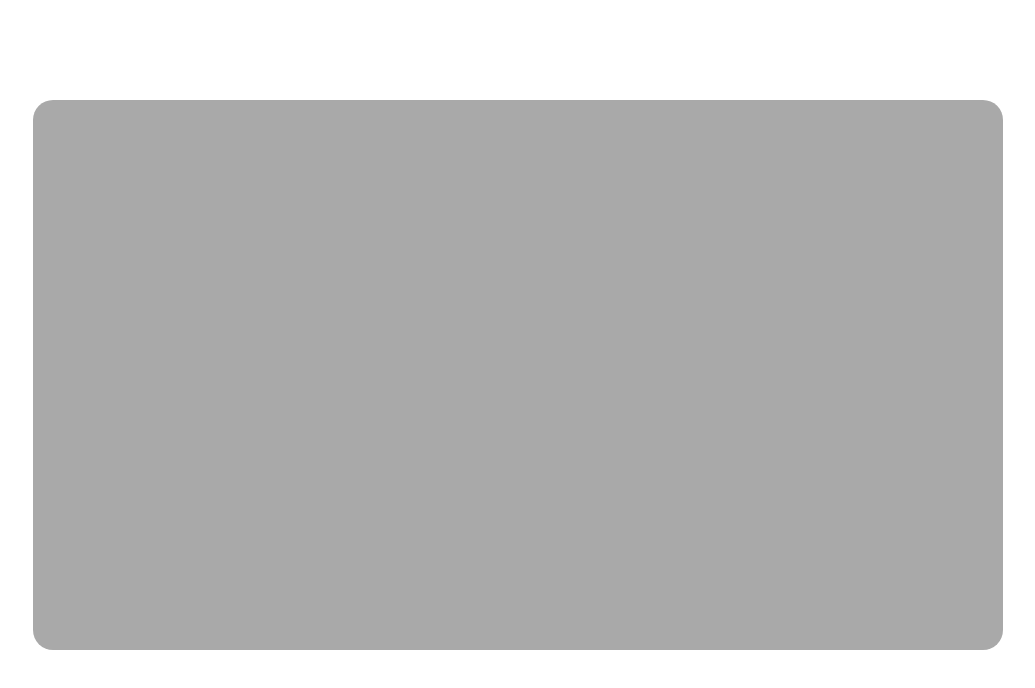
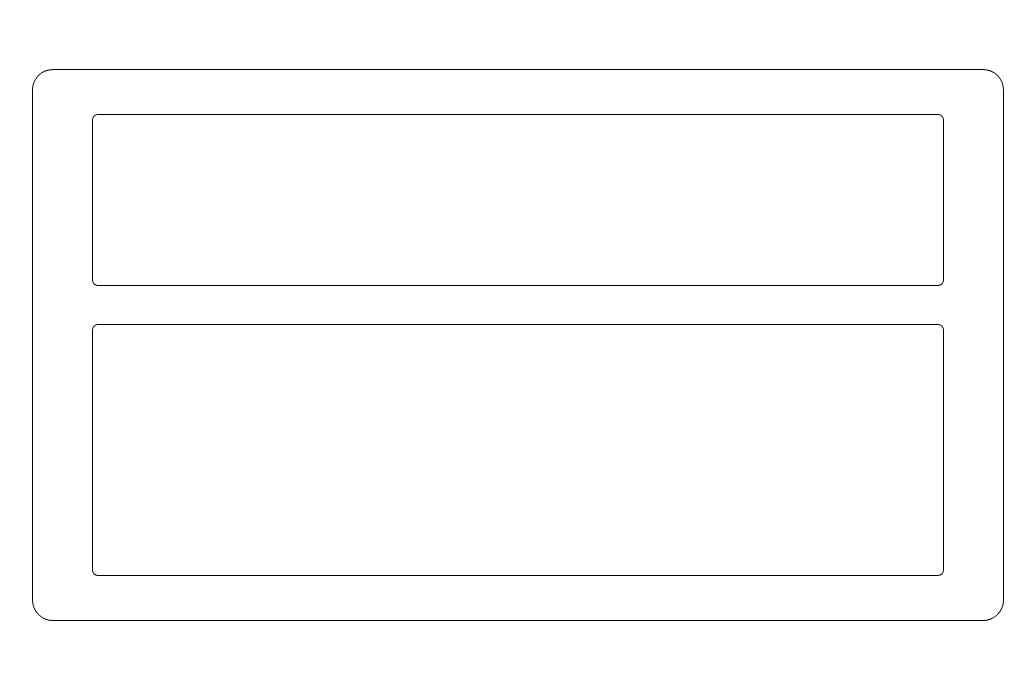
Before and after one commit to Mirudistok32/generator-password, a React (Create React App) app: page / in a window 1280 px wide. Shown: the top 688 px of the page, without its empty margins (122-1157 px from the left). Built offline with nearby package versions, Linux system fonts and the light colour scheme.

Commit message:
addes styles for DisplayPassword and DisplaySettings

```diff
--- a/src/component/App/App.module.scss
+++ b/src/component/App/App.module.scss
@@ -1,6 +1,6 @@
 .app {
   height: 100%;
-  padding-top: 100px;
+  padding-top: 70px;
   display: flex;
   justify-content: center;
 }
--- a/src/component/App/index.tsx
+++ b/src/component/App/index.tsx
@@ -5,7 +5,6 @@ import s from './App.module.scss';
 export const App = () => {
   return (
     <div className={s.app}>
-      {/* Boxdisplay */}
       <Boxdisplay />
     </div>
   );
--- a/src/component/Boxdisplay/Boxdisplay.module.scss
+++ b/src/component/Boxdisplay/Boxdisplay.module.scss
@@ -1,7 +1,12 @@
-.boxdisplay{
-    max-height: 550px;
-    max-width: 970px;
-    width: 100%;
-    border-radius: 20px;
-    background-color: darkgray;
+.boxdisplay {
+  max-height: 550px;
+  max-width: 970px;
+  padding: 10px 60px;
+  width: 100%;
+  border-radius: 20px;
+  box-shadow: 0 0 0 1px;
+  display: flex;
+  flex-direction: column;
+  align-items: center;
+  justify-content: center;
 }
--- a/src/component/Boxdisplay/index.tsx
+++ b/src/component/Boxdisplay/index.tsx
@@ -1,4 +1,6 @@
 import React from 'react'
+import { DisplayPassword } from '../DisplayPassword'
+import { DisplaySettings } from '../DisplaySettings'
 import s from './Boxdisplay.module.scss'
 
 export const Boxdisplay = () => {
@@ -6,8 +8,8 @@ export const Boxdisplay = () => {
 
     return (
         <div className={s.boxdisplay}>
-            {/* DisplayPassword */}
-            {/* DisplaySettings */}
+            <DisplayPassword />
+            <DisplaySettings />
         </div>
     )
 }
--- a/src/component/DisplayPassword/DisplayPassword.module.scss
+++ b/src/component/DisplayPassword/DisplayPassword.module.scss
@@ -0,0 +1,6 @@
+@import '../../scss/mixins';
+
+.displaypassword{
+    @include commonStylesForDisplay;
+    min-height: 170px;
+}
--- a/src/component/DisplayPassword/index.tsx
+++ b/src/component/DisplayPassword/index.tsx
@@ -5,7 +5,7 @@ export const DisplayPassword = () => {
 
 
     return (
-        <div className={s.displaypassword}>
+        <div className={s.displaypassword} contentEditable>
 
         </div>
     )
--- a/src/component/DisplaySettings/DisplaySettings.module.scss
+++ b/src/component/DisplaySettings/DisplaySettings.module.scss
@@ -0,0 +1,6 @@
+@import "../../scss/mixins";
+
+.displaysettings {
+  @include commonStylesForDisplay;
+  min-height: 250px;
+}
--- a/src/scss/_mixins.scss
+++ b/src/scss/_mixins.scss
@@ -1,3 +1,11 @@
+@mixin commonStylesForDisplay() {
+  width: 100%;
+  margin: 20px 0;
+  border-radius: 5px;
+  box-shadow: 0 0 0 1px #000;
+  padding: 10px;
+}
+
 @mixin fontPoppins($fontWeight: 400, $fontStyle: italic) {
   @import url("https://fonts.googleapis.com/css2?family=Poppins:wght@100;300;400;500;700;900&display=swap");
   font-family: "Poppins", sans-serif;
```
